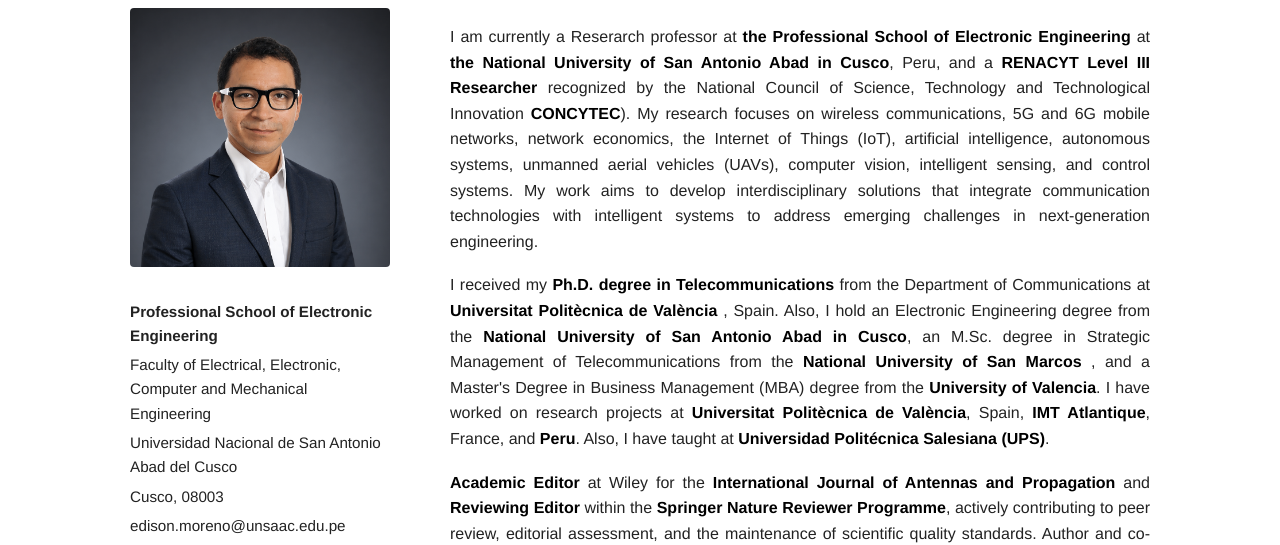
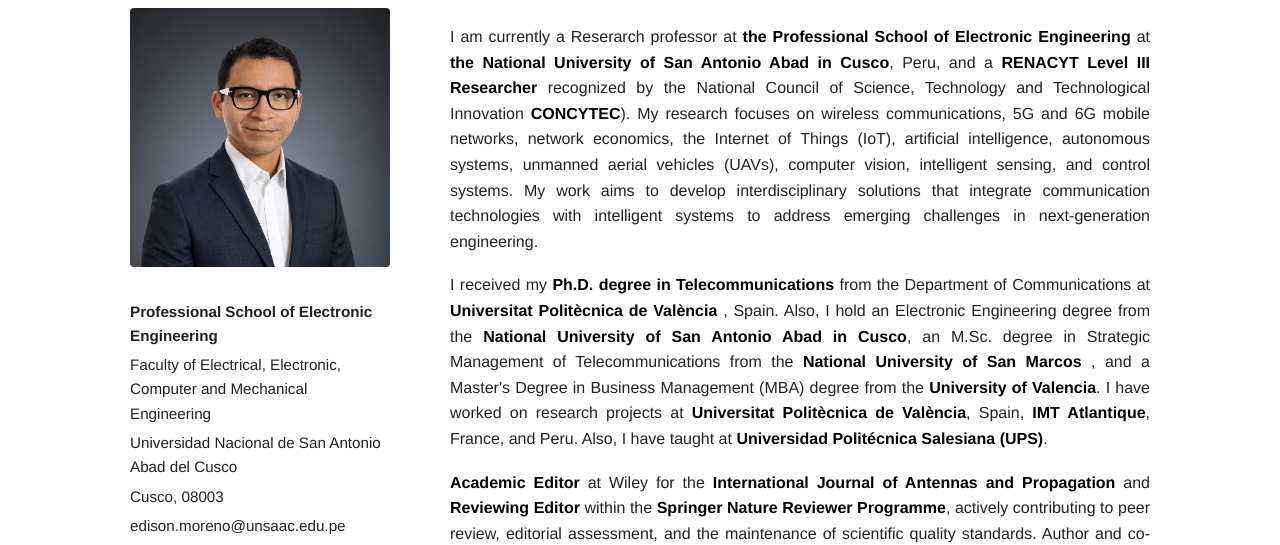
Before and after one commit to edisonmorenocardenas/edisonmorenocardenas.github.io, a Jekyll site: the page built from index.html, in a window 1280 px wide and 1220 px high. Shown: the part 168-713 px from the top of the window. Built offline with Jekyll 4.4.1, drawn with Linux system fonts in a browser that asks for light colours.

Commit message:
Actualizar contenid

```diff
--- a/index.html
+++ b/index.html
@@ -31,7 +31,7 @@
         <a href="https://www.unsaac.edu.pe/" target="_blank" style="text-decoration: none; color: inherit;">
         <strong>the National University of San Antonio Abad in Cusco</strong>, Peru, and a
         <a href="https://servicio-renacyt.concytec.gob.pe/ficha-renacyt/?idInvestigador=239597" target="_blank" style="text-decoration: none; color: inherit;">
-        <strong>RENACYT Level III Researcher</strong></a> recognized by the National Council of Science, Technology and Technological Innovation <a( href="https://www.gob.pe/concytec" target="_blank" style="text-decoration: none; color: inherit;">
+        <strong>RENACYT Level III Researcher</strong></a> recognized by the National Council of Science, Technology and Technological Innovation<a ( href="https://www.gob.pe/concytec" target="_blank" style="text-decoration: none; color: inherit;">
         <strong>CONCYTEC</strong>)</a>.
       </a>
 
@@ -62,7 +62,7 @@
         <strong>University of Valencia</strong></a>.
       I have worked on research projects at <a href="https://www.upv.es/" target="_blank" style="text-decoration: none; color: inherit;">
         <strong>Universitat Politècnica de València</strong>, Spain,  <strong><a href="https://www.imt-atlantique.fr/en" target="_blank" style="text-decoration: none; color: inherit;">IMT Atlantique</a></strong>, France, and
-      <strong>Peru</strong>. Also, I have taught at <a href="https://www.ups.edu.ec/" target="_blank" style="text-decoration: none; color: inherit;">
+      Peru. Also, I have taught at <a href="https://www.ups.edu.ec/" target="_blank" style="text-decoration: none; color: inherit;">
         <strong>Universidad Politécnica Salesiana (UPS)</strong>.
     </p>
 
```
